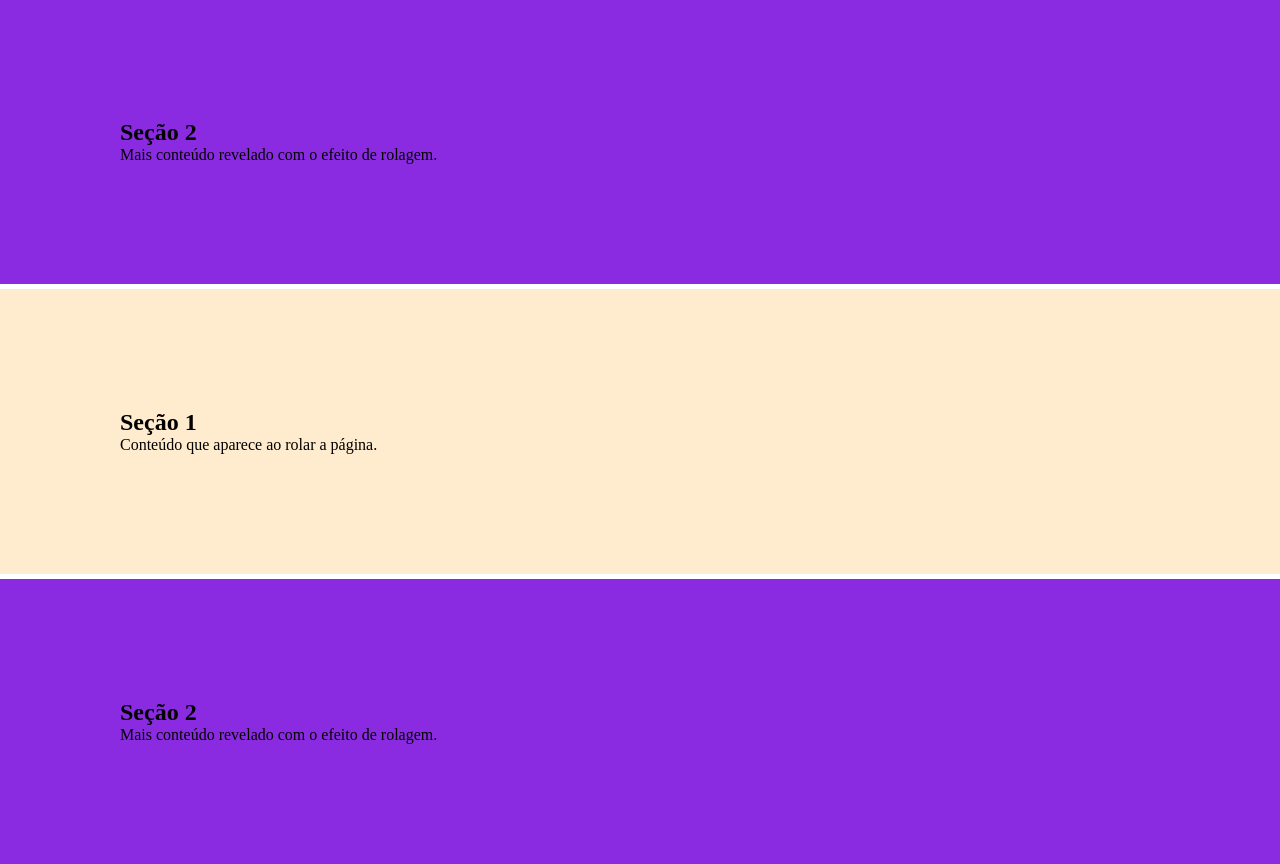
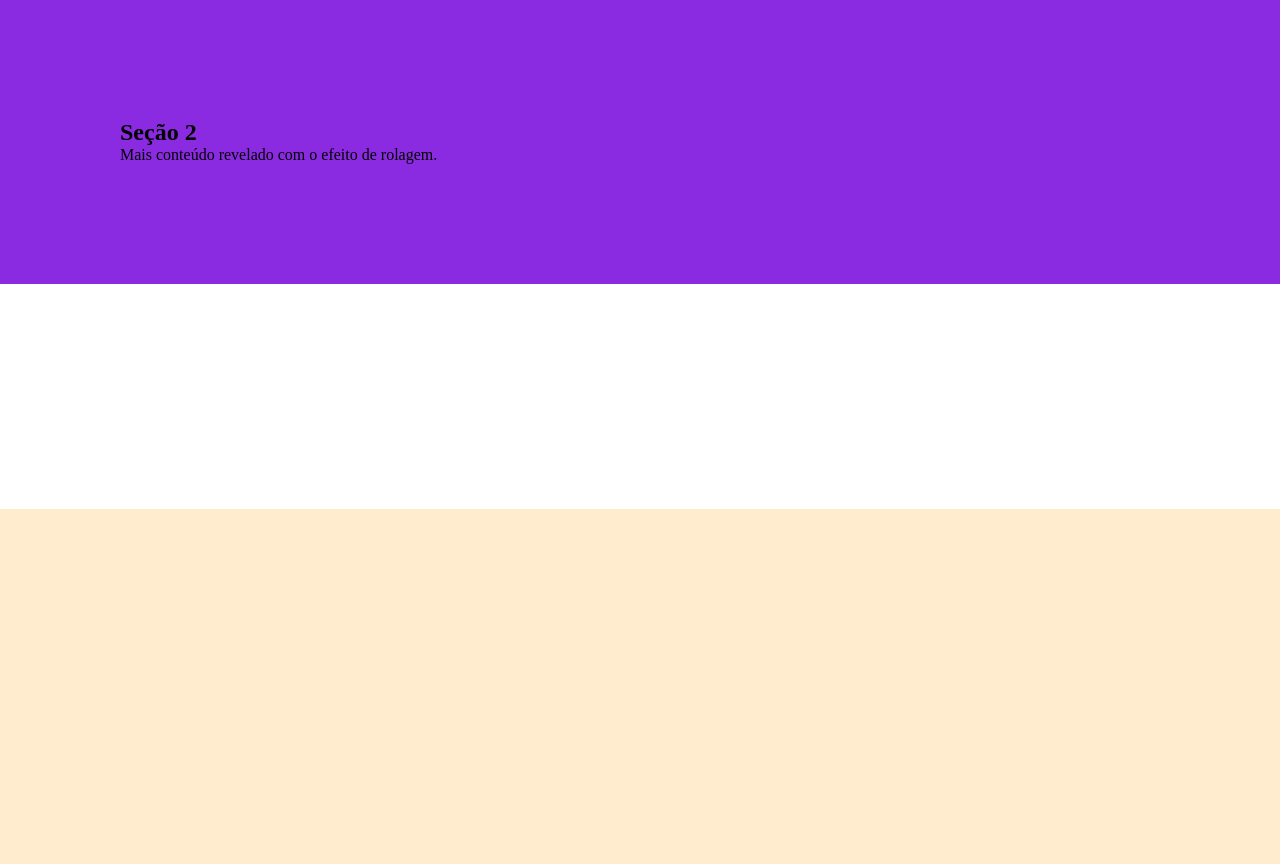
Before and after one commit to IgorArauj0/PHP-CLASS, a PHP site: the page made by segunda-feira 04 nov/index.html in a window 1280 px wide. Shown: the part 291-1155 px from the top of the page. After the commit the page ends 800 px from the top, so only its background shows below. Run offline with PHP 8.4, Linux system fonts and the light colour scheme.

Commit message:
Salvamento

```diff
--- a/segunda-feira 04 nov/index.html
+++ b/segunda-feira 04 nov/index.html
@@ -12,7 +12,7 @@
     <main>
     <!-- Primeira Seção com conteúdo que será revelado ao rolar a página -->
     <section class="section01" id="section1">
-        <h2>Seção 1</h2>
+        <h2 id="title">Seção 1</h2>
         <p>Conteúdo que aparece ao rolar a página.</p>
     </section>
 
@@ -22,18 +22,8 @@
         <p>Mais conteúdo revelado com o efeito de rolagem.</p>
     </section>
 
+</main>
 
-    <section class="section01" id="section1">
-        <h2>Seção 1</h2>
-        <p>Conteúdo que aparece ao rolar a página.</p>
-    </section>
-
-    <!-- Segunda Seção com mais conteúdo que será revelado ao rolar a página -->
-    <section class="section02" id="section2">
-        <h2>Seção 2</h2>
-        <p>Mais conteúdo revelado com o efeito de rolagem.</p>
-    </section>
-</main>
     <!-- Script para carregar a biblioteca ScrollReveal, que cria o efeito de rolagem -->
     <script src="https://unpkg.com/scrollreveal"></script>
     <!-- Link para o arquivo JavaScript onde o efeito é configurado -->
--- a/segunda-feira 04 nov/script.js
+++ b/segunda-feira 04 nov/script.js
@@ -1,8 +1,8 @@
 // Inicializando o efeito ScrollReveal na primeira seção (#section1)
 ScrollReveal().reveal('#section1', {
-    duration: 1000, // Duração do efeito (em milissegundos), define a velocidade da transição
-    origin: 'bottom', // Origem do efeito: o conteúdo virá de baixo para cima
-    distance: '50px' // Distância que o elemento "viaja" antes de aparecer
+    duration: 2000, // Duração do efeito (em milissegundos), define a velocidade da transição
+    origin: 'top', // Origem do efeito: o conteúdo virá de baixo para cima
+    distance: '100px', // Distância que o elemento "viaja" antes de aparecer
 });
 
 // Configurando o efeito ScrollReveal na segunda seção (#section2)
@@ -11,3 +11,10 @@ ScrollReveal().reveal('#section2', {
     origin: 'right', // Origem do efeito: o conteúdo virá da direita para a esquerda
     distance: '50px' // Distância do movimento antes do elemento se revelar
 });
+
+// Configurando o efeito ScrollReveal na segunda seção (#section2)
+ScrollReveal().reveal('#title', {
+    duration: 1000, // Duração do efeito de revelação
+    origin: 'bottom', // Origem do efeito: o conteúdo virá da direita para a esquerda
+    distance: '50px' // Distância do movimento antes do elemento se revelar
+});
--- a/segunda-feira 04 nov/style.css
+++ b/segunda-feira 04 nov/style.css
@@ -2,8 +2,6 @@
     padding: 0;
     margin: 0;
 }
-
-
 
 .section01 {
     background-color: blanchedalmond;
```
